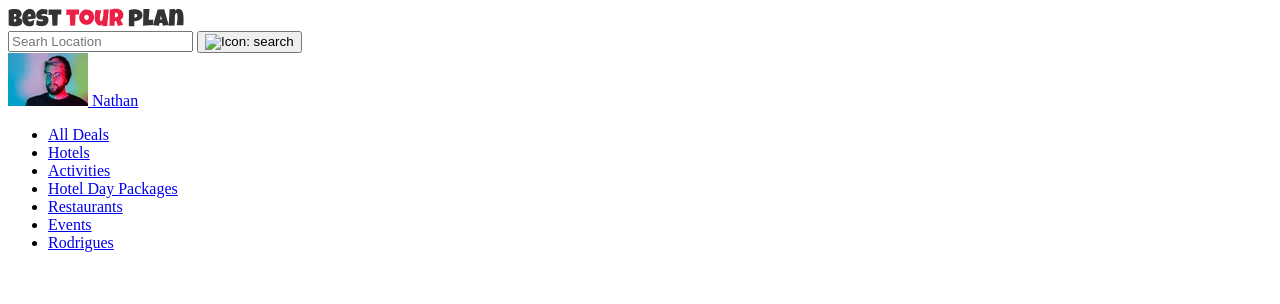
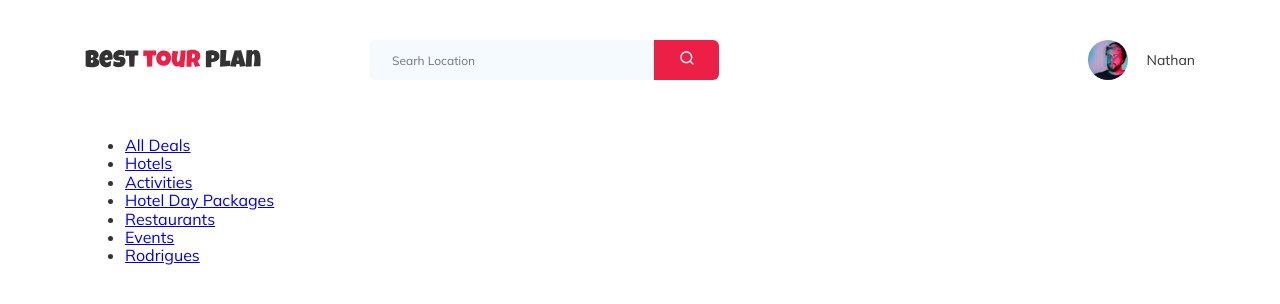
Before and after one commit to vladimiryuchshik/tour-plan, a plain HTML site: page index.html in a window 1280 px wide. Drawn offline with Linux system fonts and the light colour scheme; the site is published under a folder, as on GitHub Pages, so addresses that start at the root find nothing.

Commit message:
Исправил подключение стилей

```diff
--- a/index.html
+++ b/index.html
@@ -6,7 +6,7 @@
   <title>Best Tour Plan - Hotel Booking</title>
   <link href="https://fonts.googleapis.com/css2?family=Mulish:wght@400;700&family=Nunito:wght@400;700;800&display=swap"
     rel="stylesheet">
-  <link rel="stylesheet" href="/css/style.css">
+  <link rel="stylesheet" href="css/style.css">
 </head>
 <body>
   <header class="header">
@@ -20,7 +20,7 @@
         <form class="search header__search" action="#">
           <input class="search__input" type="text" placeholder="Searh Location">
           <button class="search__button">
-            <img src="/img/search.svg" alt="Icon: search">
+            <img src="img/search.svg" alt="Icon: search">
           </button>
         </form>
 
```
